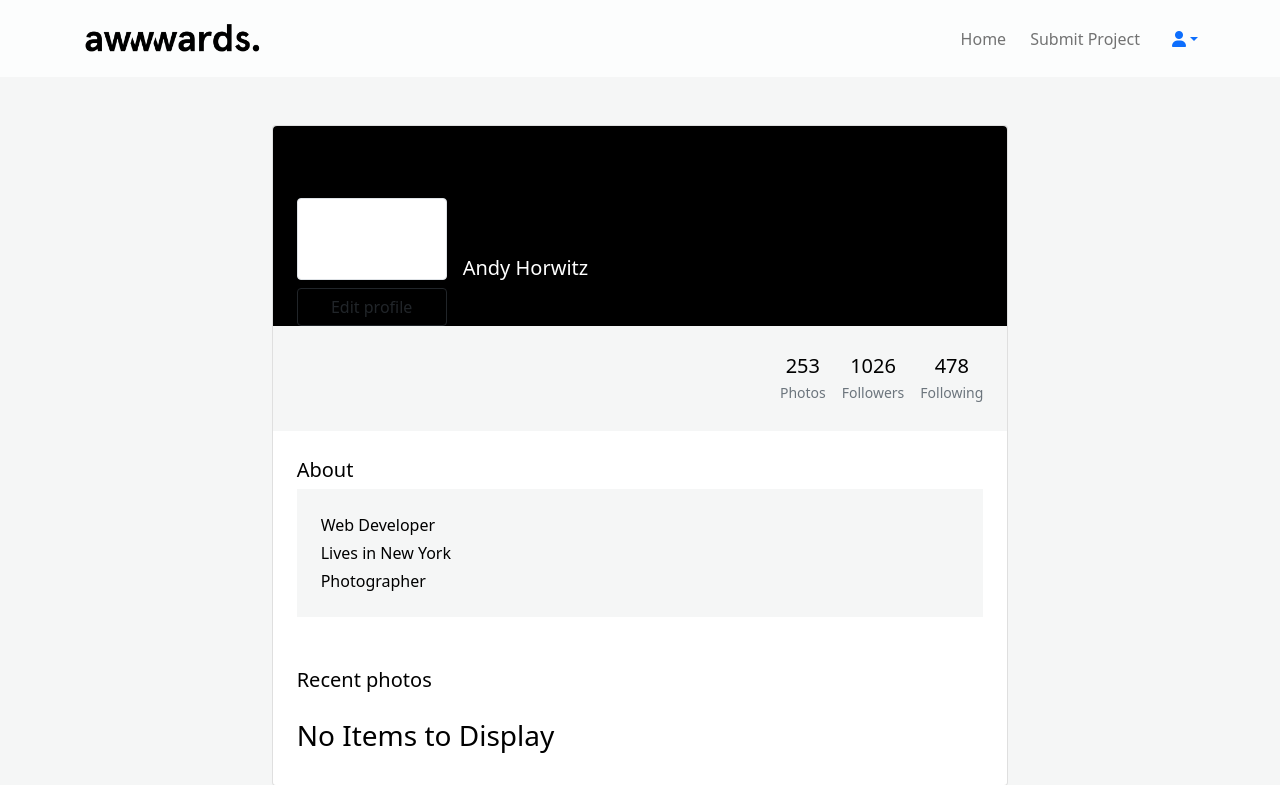
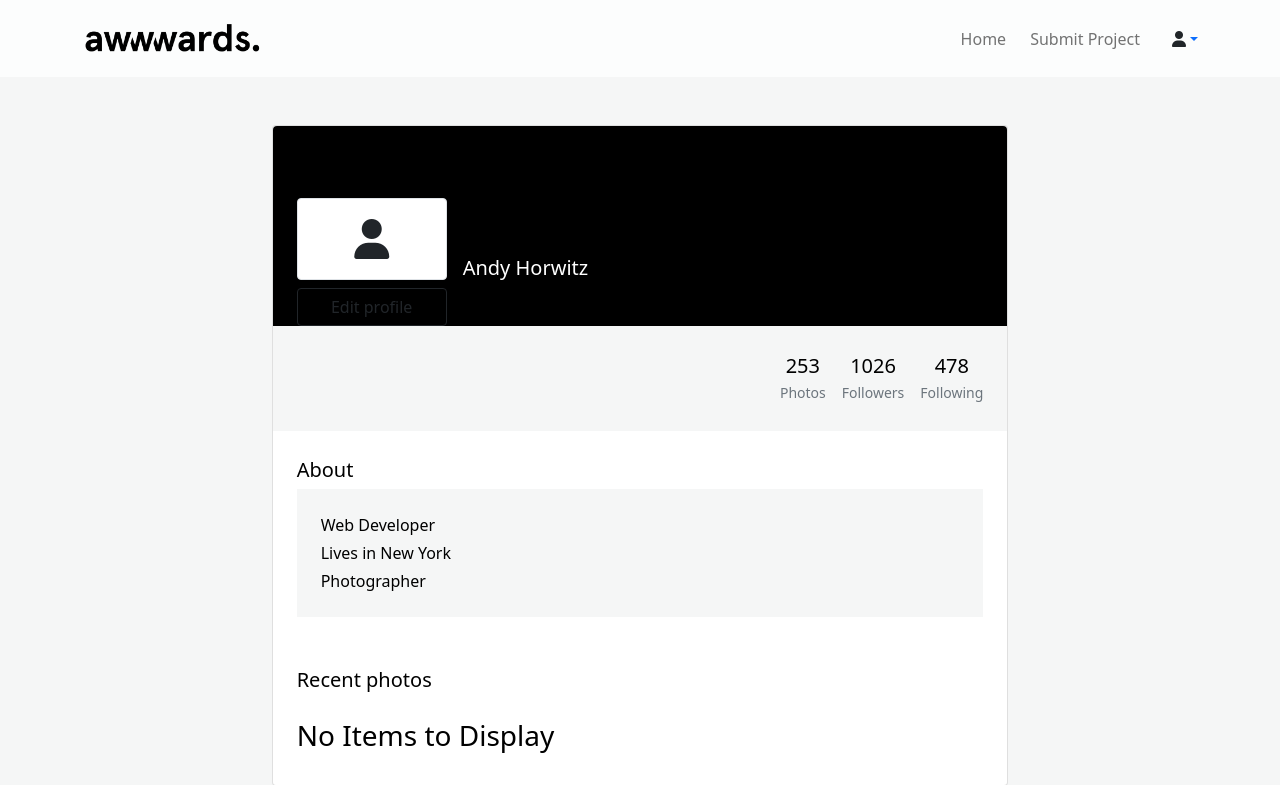
Before and after one commit to otienotimothy/awwwards, a Django app: page /profile/sample/ in a window 1280 px wide. Shown: the top 785 px of the page. Run offline with Django 4.2, Linux system fonts and the light colour scheme; the visitor is signed in with stand-in values (Sample User, id 1); data comes from the database, SQL or seed files in the repository; some libraries are stand-ins or nearby versions.

Commit message:
Add a user icon if the profile avatar is not available

```diff
--- a/awwrdsApp/templates/profile.html
+++ b/awwrdsApp/templates/profile.html
@@ -20,9 +20,9 @@
 							{% else %}
 							<div
 								style="width: 150px; height: 200px; z-index: 1"
-								class="img-fluid img-thumbnail mt-4 mb-2"
+								class="d-flex align-items-center justify-content-center img-fluid img-thumbnail mt-4 mb-2"
 							>
-								<i class="fa-solid fa-user"></i>
+								<i class="fa-solid fa-user text-dark fs-1"></i>
 							</div>
 							{% endif %}
 							<button
--- a/awwrdsApp/templates/upload.html
+++ b/awwrdsApp/templates/upload.html
@@ -62,7 +62,7 @@
 
 							<!-- Submit button -->
 							<button type="submit" class="btn btn-primary btn-block mb-4">
-								Sign up
+								Upload
 							</button>
 						</form>
 					</div>
--- a/templates/navbar.html
+++ b/templates/navbar.html
@@ -59,7 +59,7 @@
 							loading="lazy"
 						/>
 					{% else %}
-					<i class="fa-solid fa-user"></i>
+					<i class="fa-solid fa-user text-dark"></i>
 					{% endif %}
 					</a>
 					<ul
```
